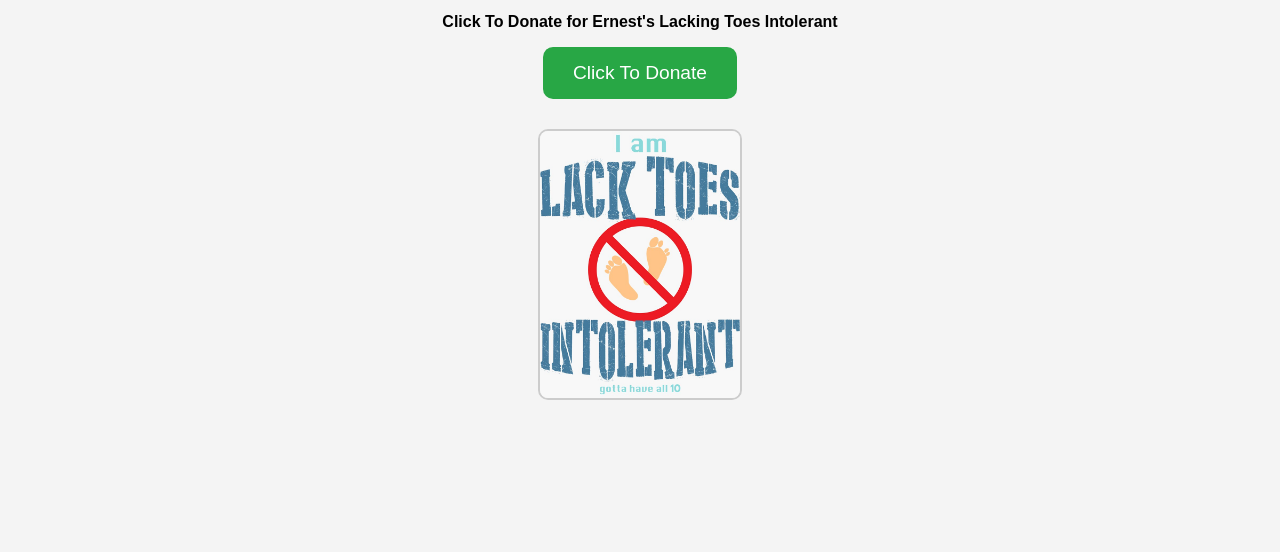
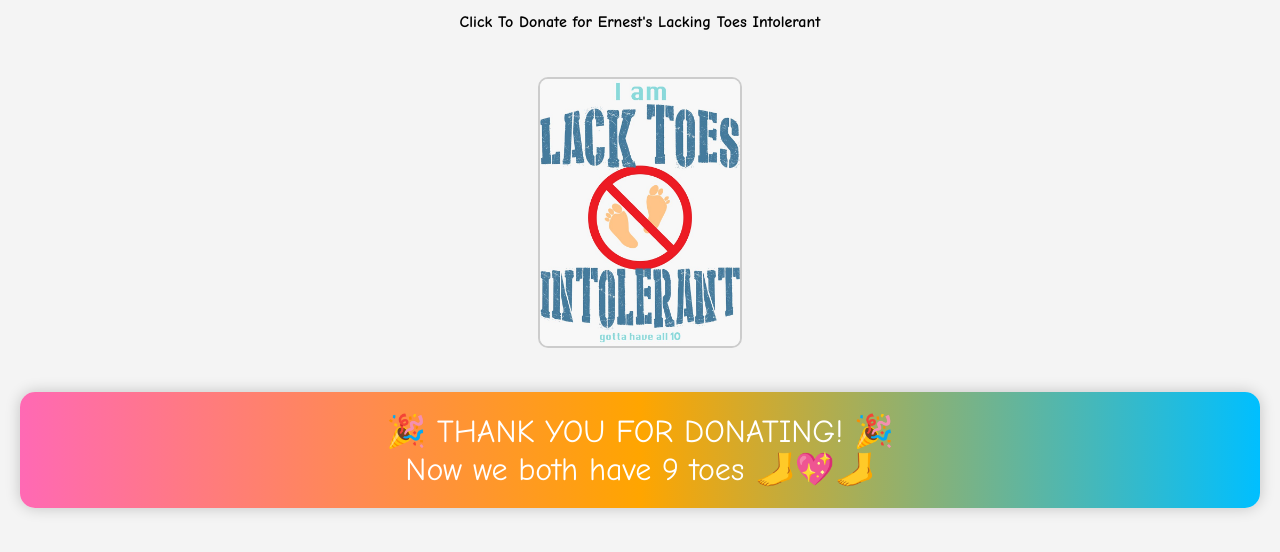
Before and after one commit to ErnestRafa1/GoFeetME, a plain HTML site: page index.html in a window 1280 px wide. Both pictures are taken after a click on the button "Click To Donate". Shown: the part 206-758 px from the top of the page. Drawn offline with Linux system fonts and the light colour scheme.

Commit message:
Update index.html

```diff
--- a/index.html
+++ b/index.html
@@ -8,7 +8,7 @@
     body {
       margin: 0;
       padding: 0;
-      font-family: sans-serif;
+      font-family: 'Comic Sans MS', cursive, sans-serif;
       background-color: #f4f4f4;
       text-align: center;
     }
@@ -52,6 +52,29 @@
       border: 2px solid #ccc;
       border-radius: 10px;
     }
+
+    .thank-you-message {
+      display: none;
+      margin-top: 40px;
+      padding: 20px;
+      font-size: 2em;
+      color: #fff;
+      background: linear-gradient(to right, #ff69b4, #ffa500, #00bfff);
+      border-radius: 15px;
+      box-shadow: 0 0 15px rgba(0, 0, 0, 0.2);
+      animation: popIn 0.5s ease forwards;
+    }
+
+    @keyframes popIn {
+      from {
+        transform: scale(0.5);
+        opacity: 0;
+      }
+      to {
+        transform: scale(1);
+        opacity: 1;
+      }
+    }
   </style>
 </head>
 <body>
@@ -65,11 +88,21 @@
     <div>
       <img src="toe.jpg" alt="Toe Cartoon" class="toe-image" />
     </div>
+
+    <!-- Fun thank you message -->
+    <div id="thankYouMessage" class="thank-you-message">
+      🎉 THANK YOU FOR DONATING! 🎉<br />
+      Now we both have 9 toes 🦶💖🦶
+    </div>
   </div>
 
   <script>
     function showThankYou() {
-      alert("Thank you for donating, now we both have 9 toes");
+      const message = document.getElementById("thankYouMessage");
+      message.style.display = "block";
+
+      // Optional: hide the button
+      document.querySelector(".donate-button").style.display = "none";
     }
   </script>
 </body>
```
